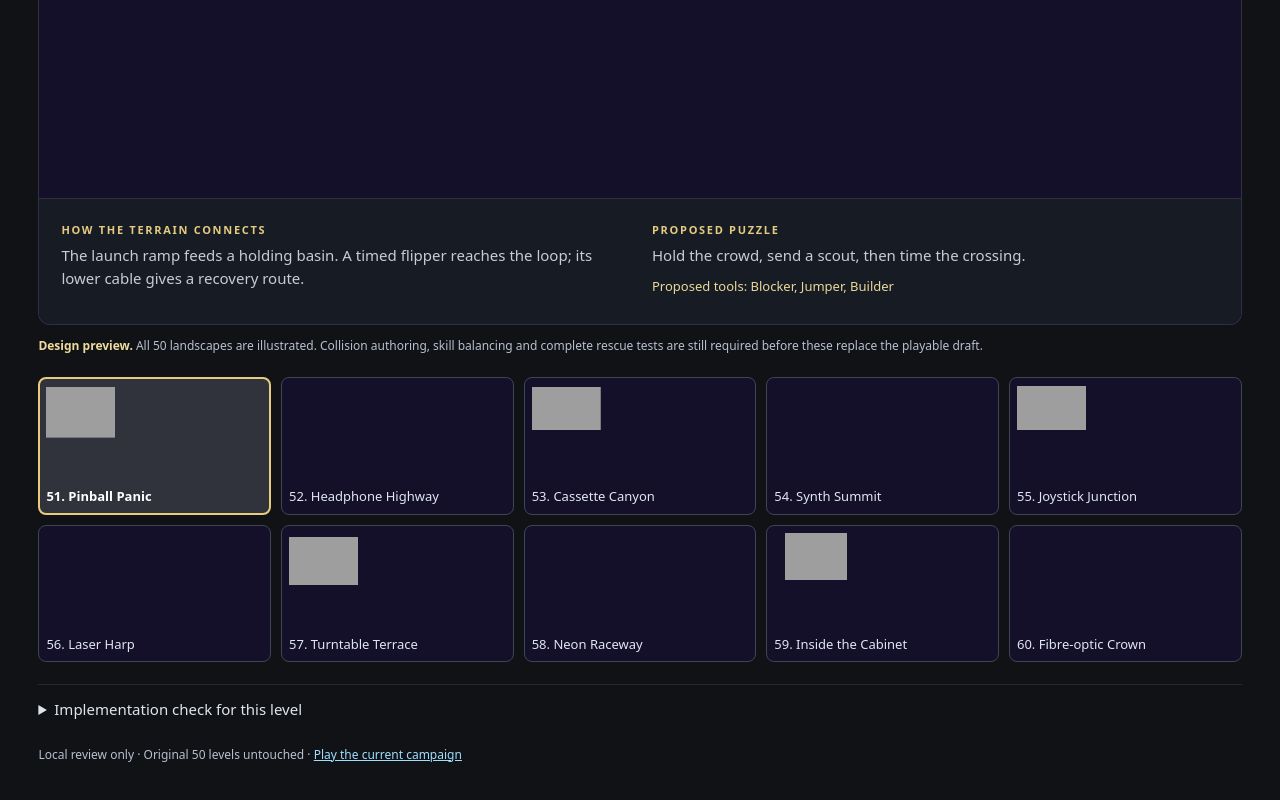
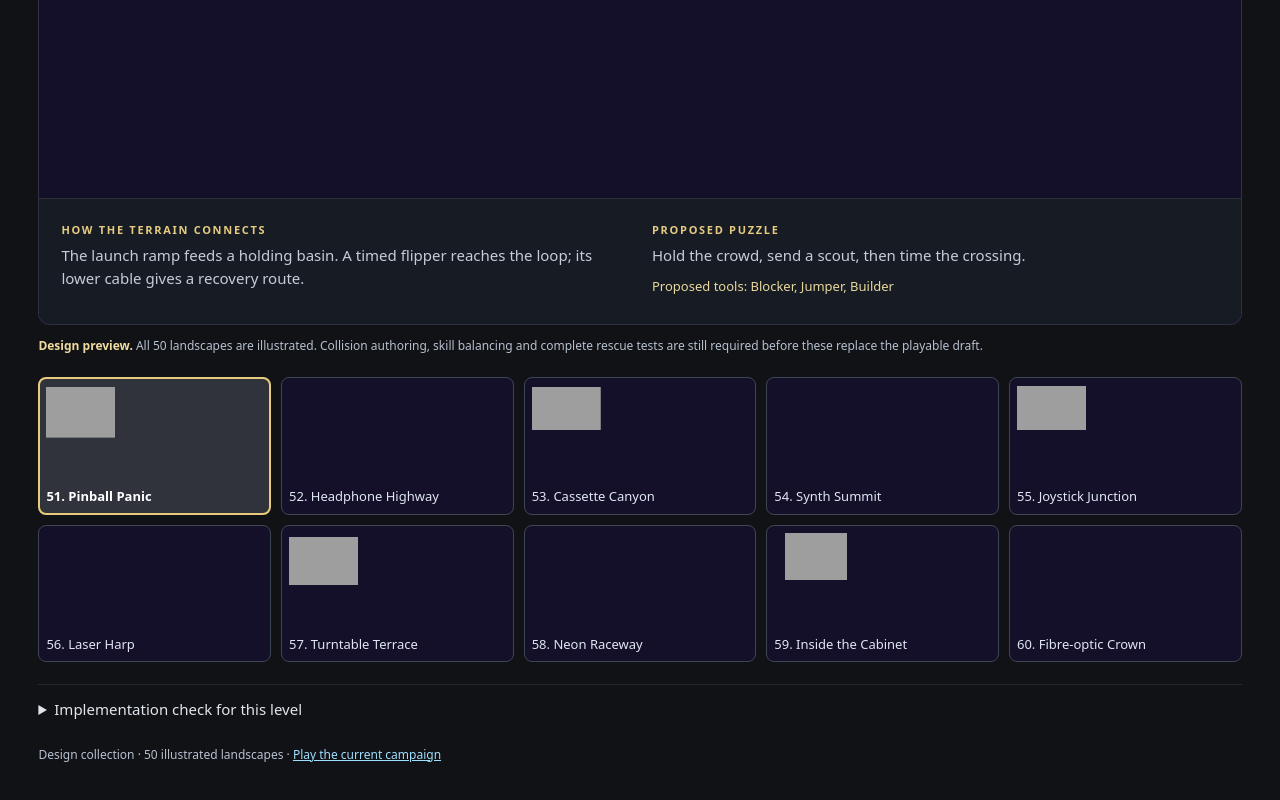
Before and after one commit to PostWorkCulture/Lemmings, a website with bundled scripts: page connected-campaign.html in a window 1280 px wide. Shown: the part 626-1426 px from the top of the page. Built offline with nearby package versions, Linux system fonts and the light colour scheme.

Commit message:
Clarify published landscape gallery status

```diff
--- a/connected-campaign.html
+++ b/connected-campaign.html
@@ -16,7 +16,7 @@
 <p class="status"><strong>Design preview.</strong> All 50 landscapes are illustrated. Collision authoring, skill balancing and complete rescue tests are still required before these replace the playable draft.</p>
 <div class="grid" aria-label="Ten levels in this world"></div>
 <details><summary>Implementation check for this level</summary><p id="check"></p><p>The artwork defines the route. Foreground terrain, decorative back walls, machinery and hazards need separate collision layers. No repeated horizontal cuts through the illustrations. Entrances, supported exits and any moving parts are placed during implementation.</p></details>
-<p class="status">Local review only · Original 50 levels untouched · <a href="index.html">Play the current campaign</a></p>
+<p class="status">Design collection · 50 illustrated landscapes · <a href="index.html">Play the current campaign</a></p>
 </main>
 <script type="module" src="src/connected-campaign-review.js"></script>
 </body></html>
```
